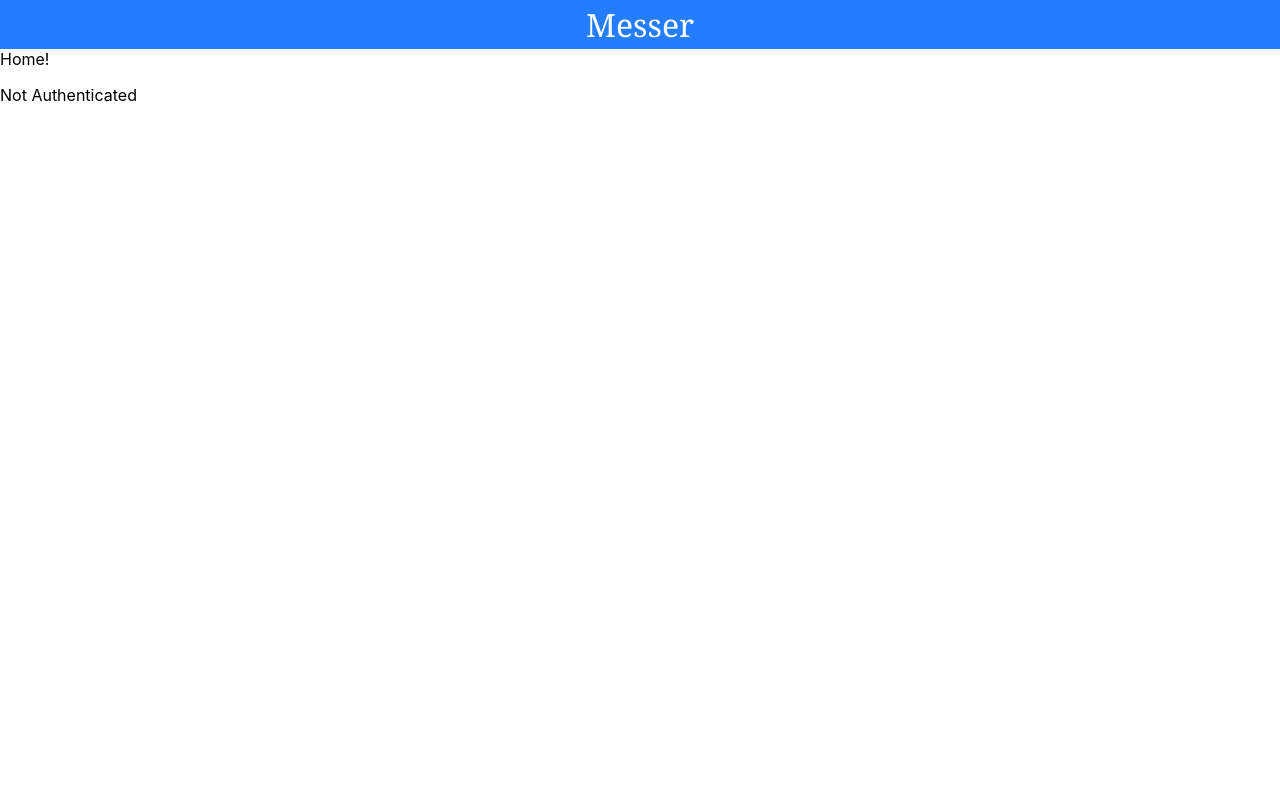
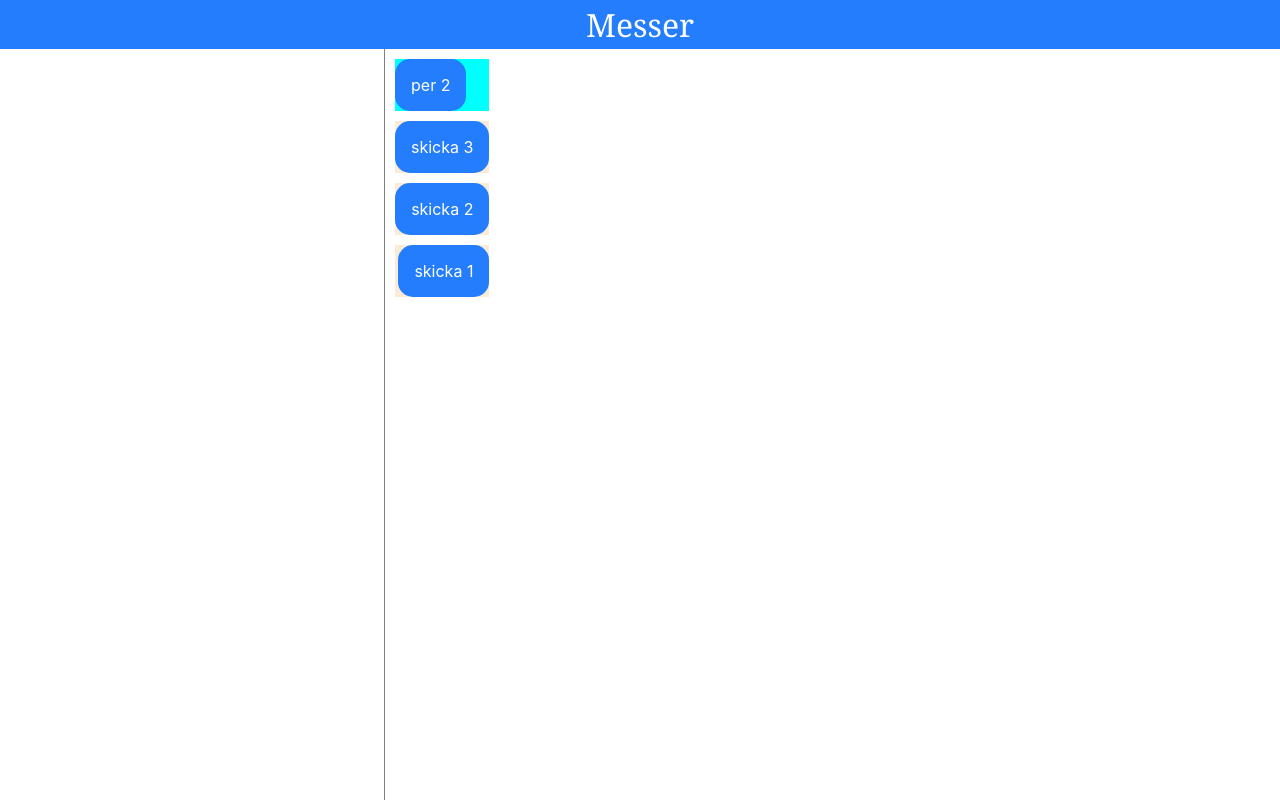
Before and after one commit to Skogis02/messer-frontend, a React (Create React App) app: page / in a window 1280 px wide. Built offline with nearby package versions, Linux system fonts and the light colour scheme.

Commit message:
Initialized chat preview

```diff
--- a/src/App.css
+++ b/src/App.css
@@ -1,9 +1,14 @@
+.app {
+    display: flex;
+    flex-direction: column;
+    justify-content: stretch;
+    height: 100vh;
+}
+
 .topnav {
     display: flex;
-    flex-direction: column;
     align-items: center;
     justify-content: center;
-    width: 100vw;
     background-color: rgb(35, 125, 252);
     color: white;
     font-size: xx-large;
--- /dev/null
+++ b/src/components/Chat.tsx
@@ -0,0 +1,82 @@
+import React from 'react'
+import { Message, } from './Message'
+import './styles/Chat.css'
+
+export interface messageProps {
+    fromUser: string,
+    content: string,
+    createdAt: number,
+}
+
+export interface chatProps {
+    friend: string
+    sentMessages: messageProps[],
+    receivedMessages: messageProps[],
+}
+
+
+
+
+export const Chat: React.FC<chatProps> = ({friend, sentMessages, receivedMessages}: chatProps) => {
+
+    interface createMessageProps {
+        sent: boolean;
+        content: string
+    }
+
+    const CreateMessage = ({sent, content}: createMessageProps): JSX.Element => {
+        if (sent) {
+            return (
+                <div className='sent-div'>
+                    <Message>
+                        {content}
+                    </Message>
+                </div>
+            )
+        } else {
+            return (
+                <div className='received-div'>
+                    <Message>
+                        {content}
+                    </Message>
+                </div>
+            )
+        }
+    }
+
+    const RenderMessages = () => {
+        const messageArr: JSX.Element[] = []
+        let r: number = 0
+        for (const sent of sentMessages) {
+            while (
+                r < receivedMessages.length &&
+                sent.createdAt > receivedMessages[r].createdAt
+                ) {
+                if (receivedMessages[r].fromUser === friend) {
+                    messageArr.push(
+                        CreateMessage({sent: false, content: receivedMessages[r].content})
+                    )
+                }
+                r++
+            }
+            messageArr.push(
+                CreateMessage({sent: true, content: sent.content})
+            )
+
+        }
+        while (r < receivedMessages.length) {
+            if (receivedMessages[r].fromUser === friend) {
+                CreateMessage({sent: false, content: receivedMessages[r].content})
+            }
+            r++
+        }
+        return messageArr
+    }
+
+
+    return (
+    <div className='chat'>
+        {RenderMessages()}
+    </div>
+  )
+}
--- /dev/null
+++ b/src/components/FriendList.tsx
@@ -0,0 +1,10 @@
+import React from 'react'
+import './styles/FriendList.css'
+
+export const FriendList: React.FC = () => {
+  return (
+    <div className='friend-list'>
+
+    </div>
+  )
+}
--- /dev/null
+++ b/src/components/Message.tsx
@@ -0,0 +1,14 @@
+import React, { PropsWithChildren } from 'react'
+import './styles/Message.css'
+
+export interface messageComponentProps extends PropsWithChildren {
+}
+
+export const Message: React.FC<messageComponentProps> = ({children}: messageComponentProps) => {
+
+  return (
+    <div className='message'>
+        {children}
+    </div>
+  )
+}
--- /dev/null
+++ b/src/components/styles/Chat.css
@@ -0,0 +1,22 @@
+.chat {
+    display: flex;
+    flex-direction: column;
+    padding: 10px;
+    gap: 10px;
+}
+
+.sent-div {
+    display: flex;
+    flex-direction: column;
+    align-items: flex-end;
+    justify-content: center;
+    background-color: antiquewhite;
+}
+
+.received-div {
+    display: flex;
+    flex-direction: column;
+    align-items: flex-start;
+    justify-content: center;
+    background-color: aqua;
+}
--- /dev/null
+++ b/src/components/styles/FriendList.css
@@ -0,0 +1,6 @@
+.friend-list {
+    width: 30%;
+    border-right-color: grey;
+    border-right-width: 1px;
+    border-right-style: solid;
+}
--- /dev/null
+++ b/src/components/styles/Message.css
@@ -0,0 +1,9 @@
+.message {
+    display: flex;
+    justify-content: center;
+    align-items: center;
+    padding: 1em;
+    background-color: rgb(35, 125, 252);
+    color:white;
+    border-radius: 15px;
+}
--- a/src/pages/Home.tsx
+++ b/src/pages/Home.tsx
@@ -1,5 +1,45 @@
 import React, { useContext } from 'react';
 import { AuthContext } from '../contexts/AuthContext';
+import { FriendList } from '../components/FriendList';
+import { Message } from '../components/Message'
+import './styles/Home.css'
+import { Chat, messageProps } from '../components/Chat'
+
+const sentMessages: messageProps[] = [
+    {
+        fromUser: 'kalle',
+        content: 'skicka 3',
+        createdAt: 3
+    },
+    {
+        fromUser: 'kalle',
+        content: 'skicka 2',
+        createdAt: 2
+    },
+    {
+        fromUser: 'kalle',
+        content: 'skicka 1',
+        createdAt: 1
+    }
+]
+
+const receivedMessages: messageProps[] = [
+    {
+        fromUser: 'per',
+        content: 'per 2',
+        createdAt: 2
+    },
+    {
+        fromUser: 'per',
+        content: 'per 3',
+        createdAt: 3
+    },
+    {
+        fromUser: 'martin',
+        content: 'tjenare',
+        createdAt: 1
+    }
+]
 
 const Home: React.FC = () => {
     const authCont = useContext(AuthContext)
@@ -7,11 +47,10 @@ const Home: React.FC = () => {
     const authenticated = authCont['authenticated']
 
     return (
-        <>
-        Home!
-
-        {authenticated ? <p>Authenticated!</p> : <p> Not Authenticated </p>}
-        </>
+        <div className='home-pg'>
+            <FriendList/>
+            <Chat friend='per' sentMessages={sentMessages} receivedMessages={receivedMessages}/>
+        </div>
     )
 }
 
--- /dev/null
+++ b/src/pages/styles/Home.css
@@ -0,0 +1,6 @@
+.home-pg {
+    display: flex;
+    align-items: stretch;
+    justify-content: stretch;
+    flex-grow: 1
+}
--- a/src/pages/styles/Login.css
+++ b/src/pages/styles/Login.css
@@ -2,8 +2,8 @@
     display: flex;
     justify-content: center;
     align-items: center;
-    height: 100vh;
-    background-color: lightgray
+    background-color: lightgray;
+    flex-grow: 1
 }
 
 .card {
```
